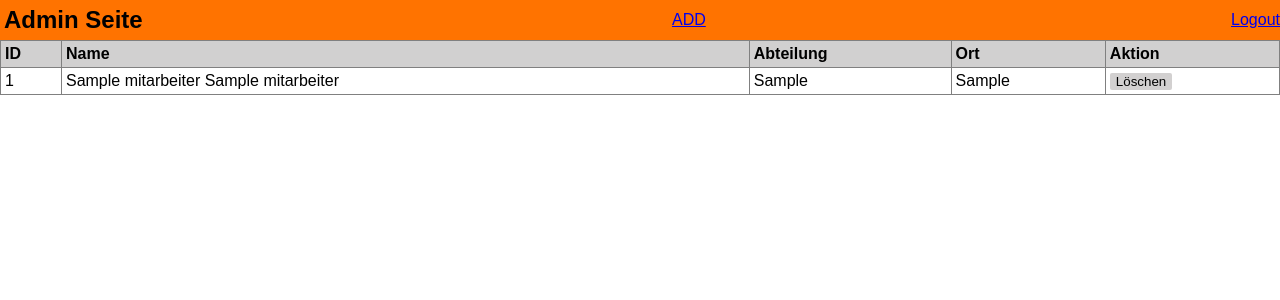
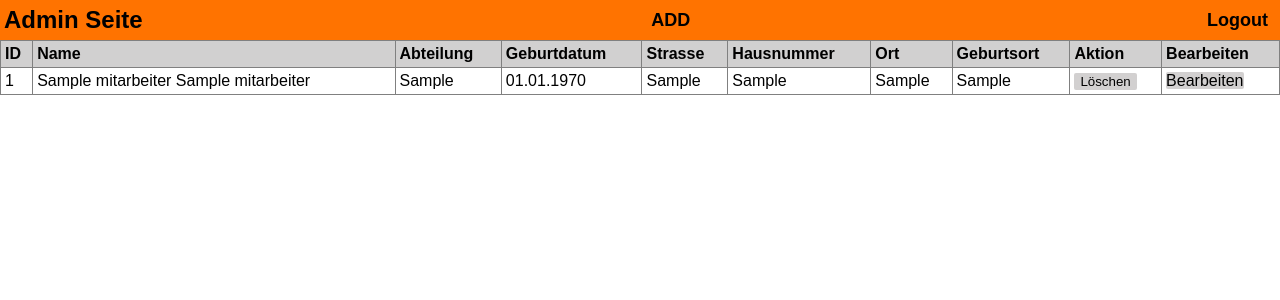
Before and after one commit to Istvan-Csovrij/Datenbank_Mitarbeiter_Verwaltung, a PHP site: page /admin.php in a window 1280 px wide. Shown: the top 300 px of the page. Run offline with PHP 8.4, Linux system fonts and the light colour scheme; the visitor is signed in with stand-in values (Sample User, id 1); tables that the repository leaves empty or names only in its code hold one stand-in row (values such as "Sample post"); a stand-in replaces the project's code that opens the database connection.

Commit message:
Feature: Mitarbeiter bearbeiten und speichern (edit.php & updateEmploye.php) hinzugefügt

```diff
--- a/MitarbeiterVerwaltung/admin.php
+++ b/MitarbeiterVerwaltung/admin.php
@@ -37,7 +37,7 @@ $row = $result->fetchAll(PDO::FETCH_ASSOC);
 <body>
     <nav>
         <h2 class="adminunderline">Admin Seite</h2>
-        <a class="backtadd" href="add.php">ADD</a>
+        <a class="backadd" href="add.php">ADD</a>
         <a class="backadd" href="logout.php">Logout</a>
     </nav>
 
@@ -53,8 +53,13 @@ $row = $result->fetchAll(PDO::FETCH_ASSOC);
                 <th>ID</th>
                 <th>Name</th>
                 <th>Abteilung</th>
+                <th>Geburtdatum</th>
+                <th>Strasse</th>
+                <th>Hausnummer</th>
                 <th>Ort</th>
+                <th>Geburtsort</th>
                 <th>Aktion</th>
+                <th>Bearbeiten</th>
             </tr>
         </thead>
         <tbody>
@@ -63,13 +68,25 @@ $row = $result->fetchAll(PDO::FETCH_ASSOC);
                     <td><?php echo htmlspecialchars($m['id']); ?></td>
                     <td><?php echo htmlspecialchars($m['vorname'] . " " . $m['nachname']); ?></td>
                     <td><?php echo htmlspecialchars($m['abteilung']); ?></td>
+                    <td><?php echo !empty($m['geburtsdatum']) ? date("d.m.Y", strtotime($m['geburtsdatum'])) : '-'; ?></td>
+                    <td><?php echo htmlspecialchars($m['strasse']) ?></td>
+                    <td><?php echo htmlspecialchars($m['hnummer']) ?></td>
                     <td><?php echo htmlspecialchars($m['wohnort']); ?></td>
+                    <td><?php echo htmlspecialchars($m['geburtsort']) ?></td>
+
                     <td>
                         <?php if ($_SESSION['rolle'] === 'admin'): ?>
                             <form action='admin.php' method='POST' onsubmit="return confirm('Wirklich löschen?')">
                                 <input type='hidden' name='delet_id' value='<?php echo $m['id']; ?>'>
                                 <button type='submit' class='btn-delete'>Löschen</button>
                             </form>
+                        <?php else: ?>
+                            <span class="adminrechteClass">Nur Adminrechte</span>
+                        <?php endif; ?>
+                    </td>
+                    <td>
+                        <?php if ($_SESSION['rolle'] === 'admin'): ?>
+                            <a href="edit.php?id=<?php echo $m['id']; ?>" class='btn-edit'>Bearbeiten</a>
                         <?php else: ?>
                             <span class="adminrechteClass">Nur Adminrechte</span>
                         <?php endif; ?>
--- a/MitarbeiterVerwaltung/regist.php
+++ b/MitarbeiterVerwaltung/regist.php
@@ -24,10 +24,10 @@
     <form action="registTresor.php" method="POST">
 
         <label for="mail">E-Mail</label><br>
-        <input type="email" name="mailRegist" placeholder="mmaxmuster@gmail.com" required><br><br>
+        <input type="email" name="mailRegist" placeholder="mmaxmuster@gmail.com" autocomplete="off" required><br><br>
 
         <label for="pass">Password</label><br>
-        <input type="text" name="passRegist" placeholder="12345678 @" required><br><br>
+        <input type="text" name="passRegist" placeholder="12345678 @" autocomplete="off" required><br><br>
 
         <button type="submit">Absenden</button>
     </form>
--- a/MitarbeiterVerwaltung/styleDatenBank.css
+++ b/MitarbeiterVerwaltung/styleDatenBank.css
@@ -4,6 +4,7 @@ body {
 }
 
 nav {
+    width: 100%;
     height: 40px;
     background-color: rgb(255, 115, 0);
     display: flex;
@@ -22,9 +23,23 @@ nav {
 
 .backadd {
     background-color: rgb(255, 115, 0);
+    text-decoration: none;
+    color: black;
+    font-size: 18px;
+    font-weight: 600;
+    margin-right: 10px;
+    padding: 2px;
 }
 
 .back:hover {
+    background-color: rgb(255, 115, 0);
+    box-shadow: 0 0px 4px 3px;
+    display: flex;
+    align-items: center;
+    border-radius: 2px;
+}
+
+.backadd:hover {
     background-color: rgb(255, 115, 0);
     box-shadow: 0 0px 4px 3px;
     display: flex;
@@ -81,9 +96,24 @@ thead {
     border-radius: 2px;
 }
 
+.btn-edit {
+    background-color: rgb(210, 208, 208);
+    border: none;
+    border-radius: 2px;
+    text-decoration: none;
+    color: black;
+}
+
+.btn-edit:hover {
+    background-color: rgb(246, 72, 72);
+    box-shadow: 0px 0px 4px 3px;
+    text-decoration: none;
+}
+
 .btn-delete:hover {
     background-color: rgb(246, 72, 72);
     box-shadow: 0px 0px 4px 3px;
+    text-decoration: none;
 }
 
 .adminrechteClass {
```
Also changed, not shown: MitarbeiterVerwaltung/edit.php (added, +71 -0 lines), MitarbeiterVerwaltung/updateEmploye.php (added, +29 -0 lines). Lines whose indentation alone changed are shown as unchanged.
